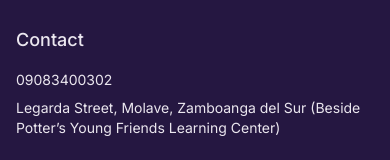
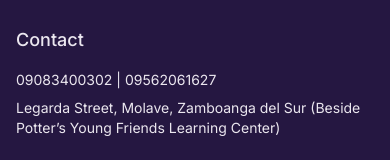
Before and after one commit to Wilfred1097/house-of-cake, a React (Vite) app: page / in a window 390 px wide. Shown: the part 7341-7501 px from the top of the page. Built offline with nearby package versions, Linux system fonts and the light colour scheme.

Commit message:
updated the phone number in footer

```diff
--- a/src/components/Footer.jsx
+++ b/src/components/Footer.jsx
@@ -23,7 +23,7 @@ export default function Footer() {
           <div>
             <h3 className="text-lg font-medium mb-4">Contact</h3>
             <ul className="space-y-2 text-sm">
-              <li>09083400302</li>
+              <li>09083400302 | 09562061627</li>
               {/* <li>hello@auresanchez.com</li> */}
               <li>Legarda Street, Molave, Zamboanga del Sur (Beside Potter’s Young Friends Learning Center)</li>
               {/* <li>Beside Potter’s Young Friends Learning Center</li> */}
```
